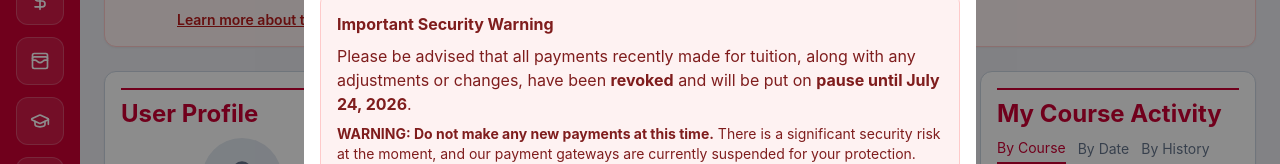
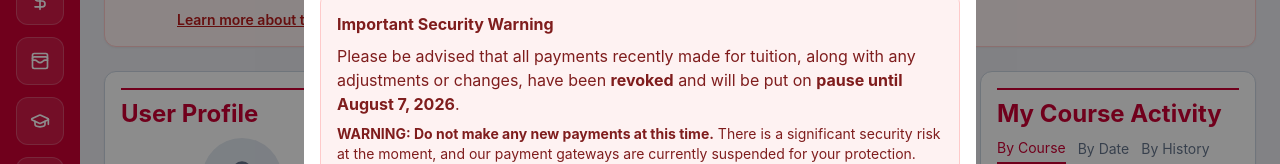
Before and after one commit to TarunT27/comfy-madeleine-4193f7, a Next.js app: page /comfy-madeleine-4193f7/dashboard in a window 1280 px wide. Shown: the part 275-439 px from the top of the page. Built offline with nearby package versions, Linux system fonts and the light colour scheme.

Commit message:
Update security alert pause date to August 7, 2026

```diff
--- a/app/components/AppShell.tsx
+++ b/app/components/AppShell.tsx
@@ -97,7 +97,7 @@
             <p className="font-bold mb-2">Important Security Warning</p>
             <p>
               Please be advised that all payments recently made for tuition, along with any adjustments or changes,
-              have been <strong>revoked</strong> and will be put on <strong>pause until July 24, 2026</strong>.
+              have been <strong>revoked</strong> and will be put on <strong>pause until August 7, 2026</strong>.
             </p>
             <p className="mt-2 text-sm">
               <strong>WARNING: Do not make any new payments at this time.</strong> There is a significant security risk
```
